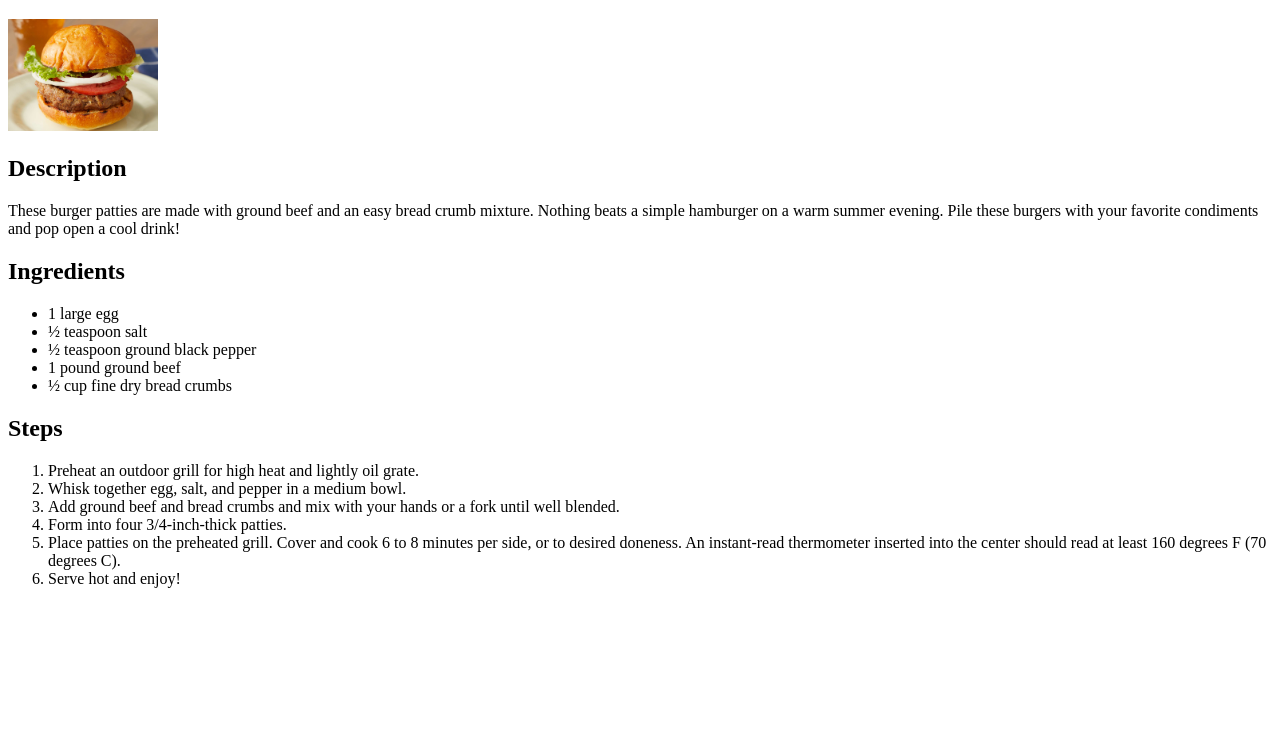
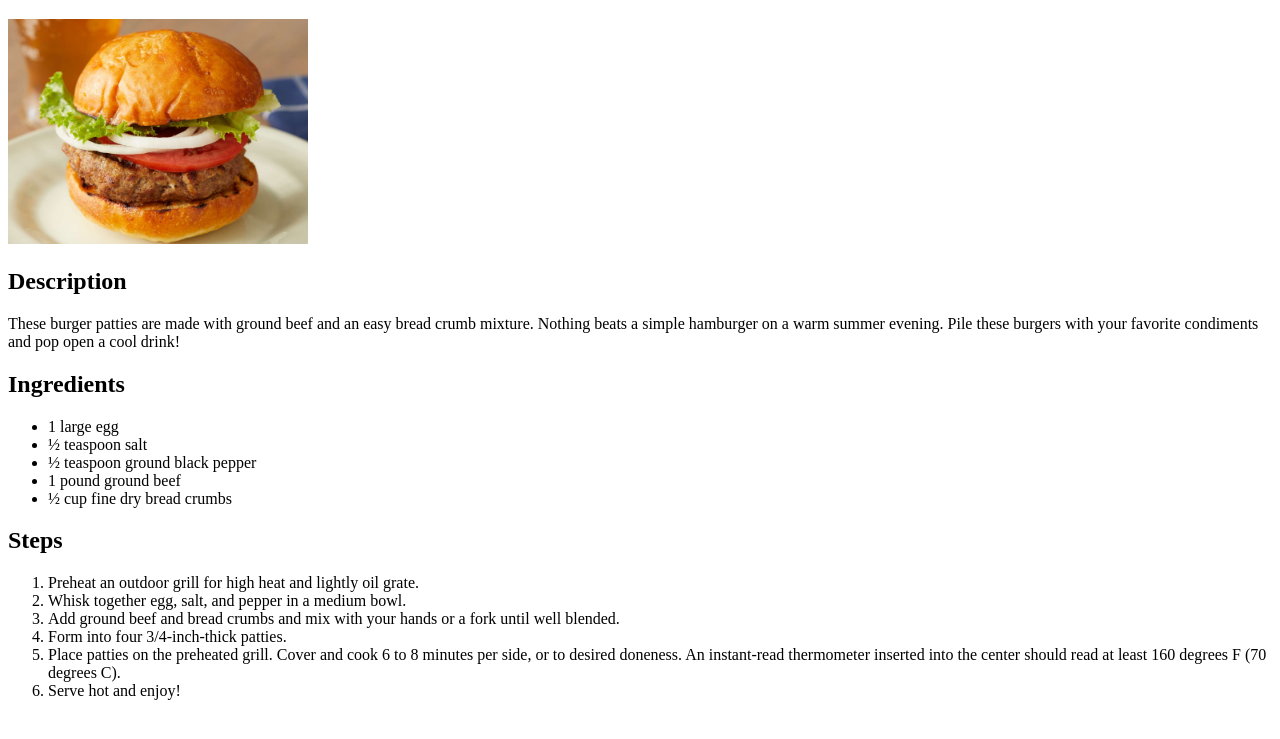
Before and after one commit to yangkai-s/odin-recipes, a plain HTML site: page recipes/burger.html in a window 1280 px wide. Shown: the part 61-800 px from the top of the page. Drawn offline with Linux system fonts and the light colour scheme.

Commit message:
Modified width of image

```diff
--- a/recipes/burger.html
+++ b/recipes/burger.html
@@ -4,10 +4,11 @@
         <meta charset="UTF-8">
         <meta name="viewport" content="width=device-width, initial-scale=1.0">
         <title>Burger Recipe</title>
+
     </head>
     <body>
         <h1>Burger Recipe</h1>
-            <img src="../img/burger.jpg" alt="Burger image" width="150">
+            <img src="../img/burger.jpg" alt="Burger image" width="300">
         <h2>Description</h2>
             <p>These burger patties are made with ground beef and an easy bread crumb mixture. Nothing beats a simple hamburger on a warm summer evening. Pile these burgers with your favorite condiments and pop open a cool drink!</p>
         <h2>Ingredients</h2>
```
